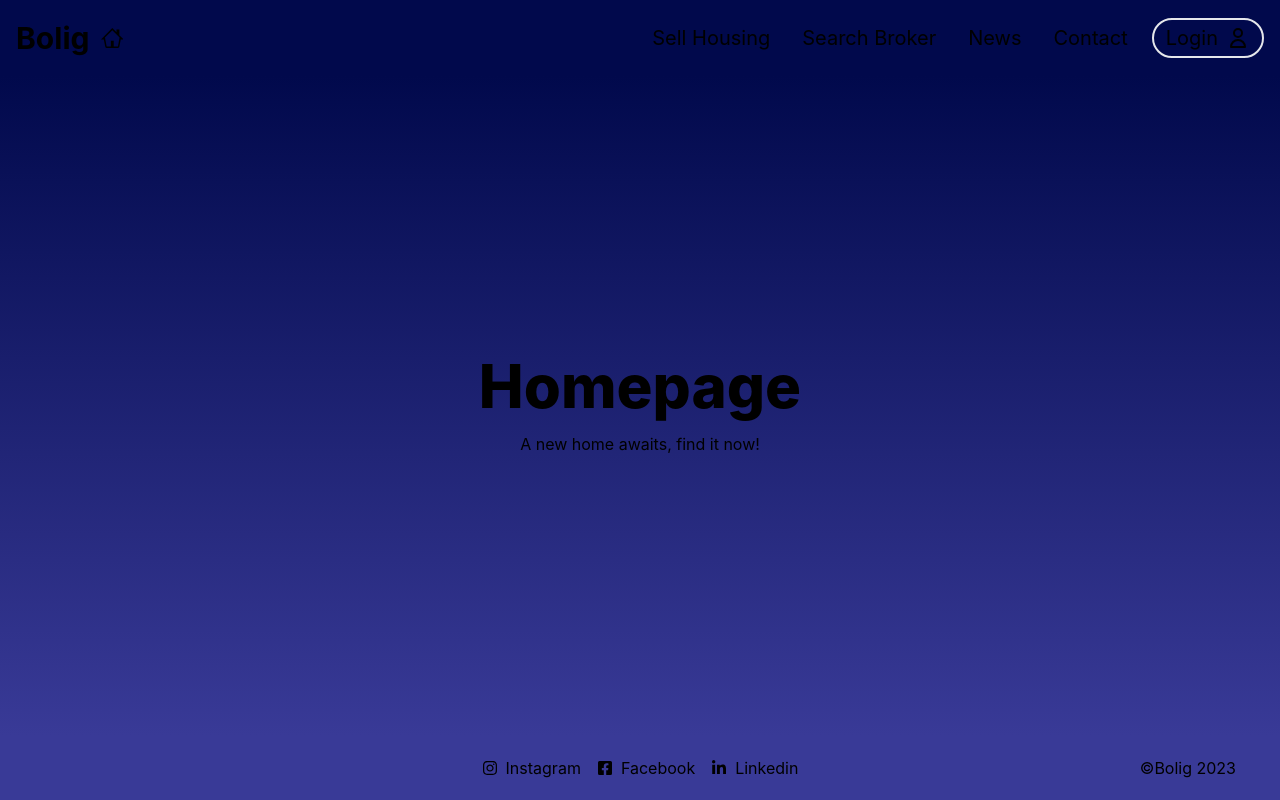
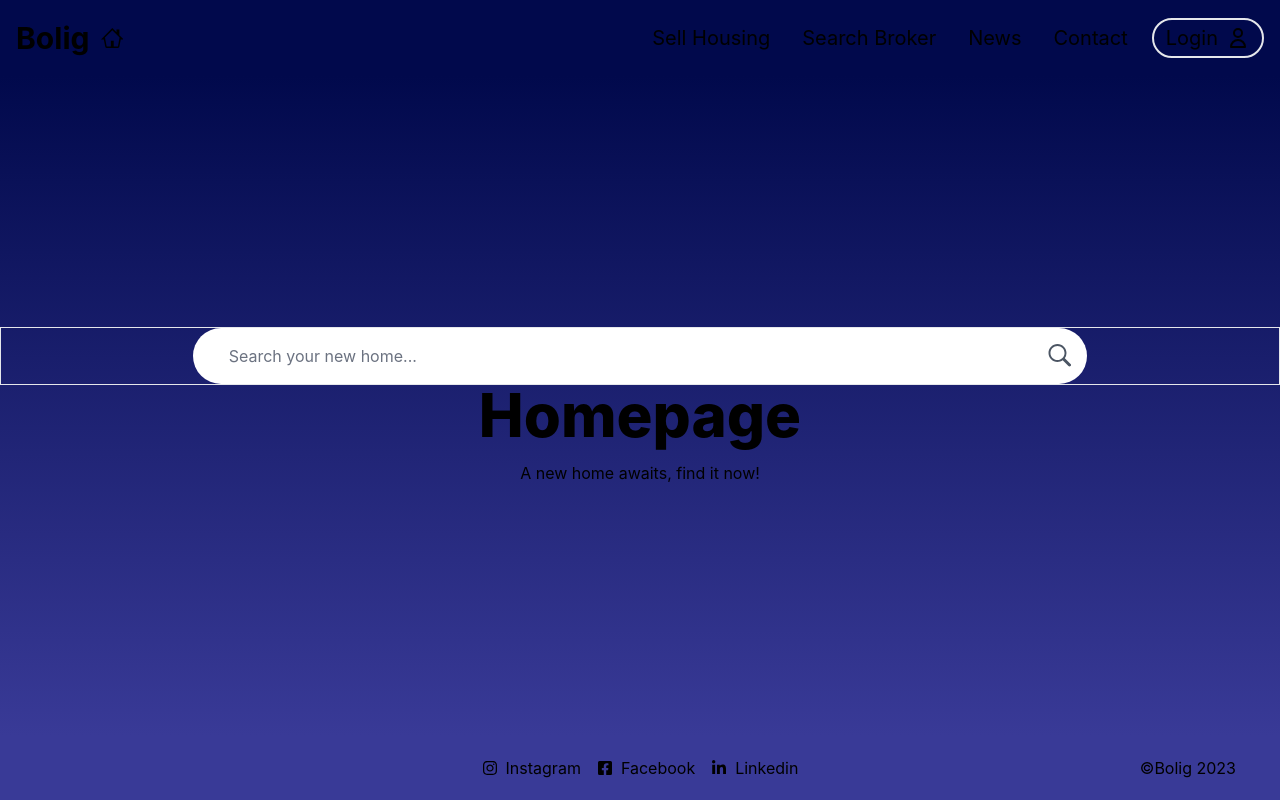
Before and after one commit to MaxAndreasLundin/bolig-web, a Next.js app: page / in a window 1280 px wide. Built offline with nearby package versions, Linux system fonts and the light colour scheme.

Commit message:
create search bar

```diff
--- a/app/page.tsx
+++ b/app/page.tsx
@@ -1,9 +1,12 @@
 "use client"
+
+import SearchBar from "../components/searchBar/SearchBar";
 
 export default function Home() {
 
   return (
     <div className="bg-bolig w-full flex flex-1 flex-col justify-center items-center">
+      <SearchBar />
       <h1 className="text-6xl font-extrabold mb-4">Homepage</h1>
       <p>A new home awaits, find it now!</p>
     </div>
--- /dev/null
+++ b/components/searchBar/SearchBar.tsx
@@ -0,0 +1,32 @@
+import React, { ChangeEvent, useState } from "react";
+import { GoSearch } from "react-icons/go";
+
+const SearchBar = () => {
+  const [searchInput, setSearchInput] = useState("");
+
+  const handleSearchInput = (e: ChangeEvent<HTMLInputElement>) => {
+    setSearchInput(e.target.value);
+  };
+
+  return (
+    <div className="flex w-full flex-col items-center justify-center border">
+      <div className="flex w-[70%] items-center rounded-full bg-white px-4 py-2">
+        <input
+          type="text"
+          placeholder="Search your new home..."
+          onChange={handleSearchInput}
+          className="flex-grow border-none border-white bg-transparent pl-5 text-gray-600 outline-0"
+        />
+        <GoSearch className="text-gray-600 text-2xl" />
+      </div>
+
+      {searchInput && (
+        <div>
+          <p>Hello</p>
+        </div>
+      )}
+    </div>
+  );
+};
+
+export default SearchBar;
```
